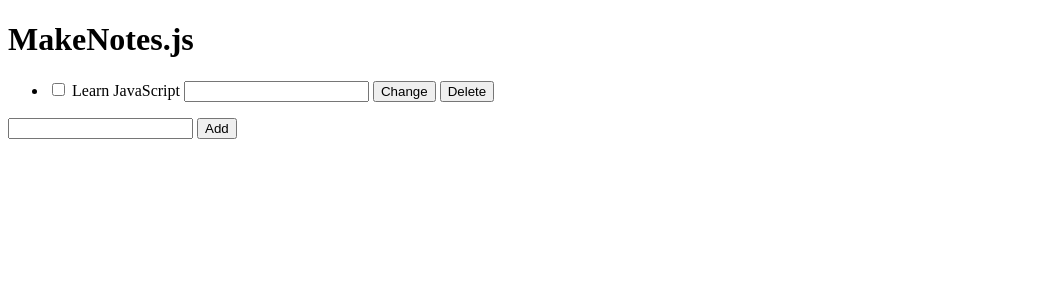
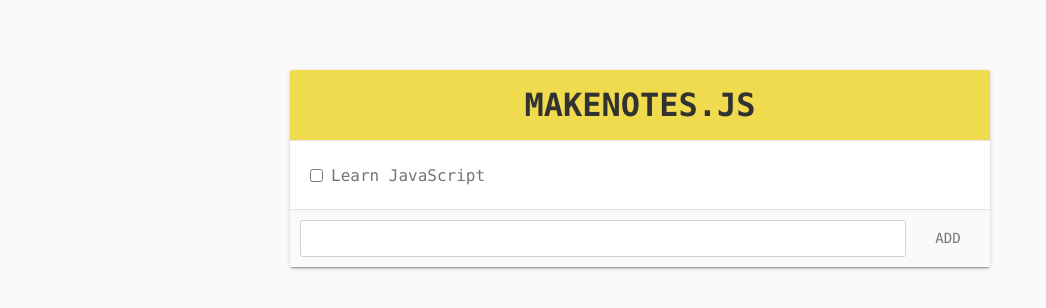
Before and after one commit to rmb-dev/makenotes_js, a plain HTML site: page index.html in a window 1280 px wide. Shown: the whole page, without its empty margins (0-1046 px from the left). Drawn offline with Linux system fonts and the light colour scheme.

Commit message:
file updates

```diff
--- a/index.html
+++ b/index.html
@@ -5,6 +5,8 @@
     <meta name="viewport" content="width=device-width, initial-scale=1.0">
     <meta http-equiv="X-UA-Compatible" content="ie=edge">
     <title>Make Notes</title>
+    <link rel="shortcut icon" href="js.ico" type="image/x-icon">
+    <link rel="stylesheet" href="style.css">
 </head>
 <body>
     <main id="app">
@@ -28,6 +30,6 @@
         </form>
     </main>
 
-    <script src="js/app.js"></script>
+    <script src="script.js"></script>
 </body>
 </html>
--- /dev/null
+++ b/style.css
@@ -0,0 +1,183 @@
+body {
+    background-color: #fafafa;
+    color: #757575;
+    font-family: 'Consolas', Arial, Helvetica, sans-serif;
+    margin: 0;
+}
+
+ul {
+    list-style: none;
+    margin: 0;
+    padding: 0;
+}
+
+button {
+    background: 0 0;
+    border: none;
+    border-radius: 2px;
+    color: #757575;
+    position: relative;
+    height: 36px;
+    margin: 0;
+    min-width: 64px;
+    padding: 0 16px;
+    display: inline-block;
+    font-family: "Consolas","Helvetica","Arial",sans-serif;
+    font-size: 14px;
+    font-weight: 500;
+    text-transform: uppercase;
+    letter-spacing: 0;
+    overflow: hidden;
+    will-change: box-shadow;
+    transition: box-shadow .2s cubic-bezier(.4,0,1,1),background-color .2s cubic-bezier(.4,0,.2,1),color .2s cubic-bezier(.4,0,.2,1);
+    outline: none;
+    cursor: pointer;
+    text-decoration: none;
+    text-align: center;
+    line-height: 36px;
+    vertical-align: middle;
+}
+
+button:hover {
+    background-color: rgba(158,158,158,.2);
+}
+
+button:active {
+    background-color: rgba(158,158,158,.4);
+}
+
+button.icon {
+    border-radius: 50%;
+    font-size: 24px;
+    height: 32px;
+    margin-left: 0;
+    margin-right: 0;
+    min-width: 32px;
+    width: 32px;
+    padding: 0;
+    overflow: hidden;
+    line-height: normal;
+}
+
+button .material-icons {
+    position: absolute;
+    top: 50%;
+    left: 50%;
+    transform: translate(-12px,-12px);
+    line-height: 24px;
+    width: 24px;
+    vertical-align: middle;
+}
+
+input {
+    font-family: 'Consolas', Arial, Helvetica, sans-serif;
+    font-size: 1rem;
+    color: #757575;
+    padding: .5em;
+    border-radius: 2px;
+    border: 1px solid lightgray;
+    outline: none;
+}
+
+main {
+    background: #fff;
+    width: 700px;
+    margin: 70px auto;
+    border-radius: 2px;
+    overflow: hidden;
+    box-shadow: 0 2px 2px 0 rgba(0,0,0,.14),0 3px 1px -2px rgba(0,0,0,.2),0 1px 5px 0 rgba(0,0,0,.12);
+}
+
+header {
+    display: flex;
+    align-items: center;
+    padding: 0 1rem;
+    color: white;
+    background-color: #f0db4f;
+    text-align: center;
+    text-transform: uppercase;
+}
+
+header h1 {
+    display: inline-block;
+    color: #323330;
+    margin: 1rem auto;
+}
+
+
+
+/* Todo Item */
+.todo-item {
+    display: flex;
+    font-size: 1rem;
+    border-top: 1px solid rgba(0,0,0,.1);
+    background-color: #fff;
+    transition: all .2s;
+    -webkit-user-select: none;
+    user-select: none;
+    padding: 1em;
+    align-items: center;
+}
+
+.todo-item.completed * {
+    color: lightgray;
+}
+
+.todo-item .checkbox {
+    margin-right: .5rem;
+}
+
+.todo-item .title,
+.todo-item .textfield {
+    margin-right: auto;
+}
+
+.todo-item.completed .title {
+    text-decoration: line-through;
+}
+
+.todo-item.editing .title {
+    display: none;
+}
+
+.todo-item .textfield {
+    display: none;
+}
+
+.todo-item.editing .textfield {
+    display: block;
+}
+
+.todo-item button {
+    opacity: 0;
+    transition: all .2s;
+}
+
+.todo-item:hover button:not(.checkbox) {
+    opacity: 1;
+}
+
+
+
+/* Todo form */
+
+#todo-form {
+    display: flex;
+    background-color: #FAFAFA;
+    border-top: 1px solid rgba(0,0,0,.1);
+    padding: 10px;
+}
+
+#todo-form input {
+    flex: 1;
+    outline: none;
+    transition: all .2s;
+}
+
+#todo-form input:focus {
+    border: 1px solid #f0db4f;
+}
+
+#todo-form button {
+    margin-left: 10px;
+}
```
Also changed, not shown: js.ico (added).
